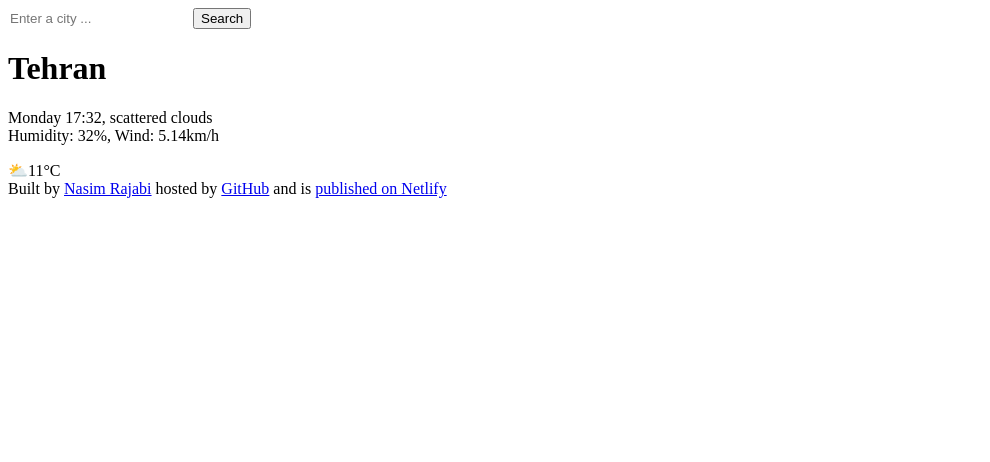
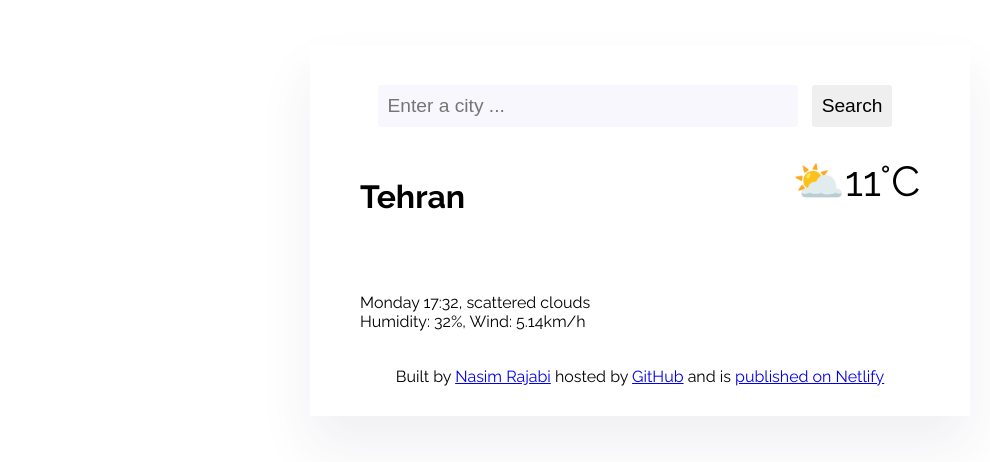
Before and after one commit to nasimrjb/my-weather-app, a plain HTML site: page index.html in a window 1280 px wide. Shown: the whole page, without its empty margins (0-990 px from the left). Drawn offline with Linux system fonts and the light colour scheme; a web font is replaced by a local one.

Commit message:
added some css

```diff
--- a/index.html
+++ b/index.html
@@ -4,9 +4,15 @@
     <meta charset="UTF-8" />
     <meta name="viewport" content="width=device-width, initial-scale=1.0" />
     <title>My Weather App</title>
+    <link rel="preconnect" href="https://fonts.googleapis.com" />
+    <link rel="preconnect" href="https://fonts.gstatic.com" crossorigin />
+    <link
+      href="https://fonts.googleapis.com/css2?family=Ephesis&family=Raleway:ital,wght@0,100;0,200;0,300;0,400;0,500;0,600;0,700;0,800;0,900;1,100;1,200;1,300;1,400;1,500;1,600;1,700;1,800;1,900&display=swap"
+      rel="stylesheet"
+    />
     <link rel="stylesheet" href="styles.css" />
   </head>
-  <body>
+  <body class="main">
     <header>
       <form action="">
         <input
@@ -20,14 +26,15 @@
       </form>
     </header>
     <main>
-      <h1>Tehran</h1>
-      <div>
+      <div class="weather">
+        <h1>Tehran</h1>
+        <div class="temperature">⛅11°C</div>
+        </div>
         <p>
           Monday 17:32, scattered clouds <br />
           Humidity: 32%, Wind: 5.14km/h
         </p>
-      </div>
-      <div>⛅11°C</div>
+    </div>
     </main>
     <footer>
       Built by
--- a/styles.css
+++ b/styles.css
@@ -1,11 +1,46 @@
 .search {
   border: none;
   color: red;
+  border-radius: 3px;
+  font-size: larger;
+  padding: 10px;
+  background-color: #f9f7fe;
+  width: 400px;
 }
-.body {
+.main {
   display: block;
   margin: 0 auto;
   border: black;
+  max-width: 600px;
   text-align: center;
-  font-family: "Times New Roman", Times, serif;
+  font-family: raleway;
+  margin: 45px auto;
+  box-shadow: 0 30px 50px rgba(65, 50, 100, 0.08);
+  padding: 30px;
 }
+.submit {
+  border: none;
+  border-radius: 3px;
+  font-size: larger;
+  padding: 10px;
+  margin: 10px;
+}
+h1 {
+  display: flex;
+  justify-content: space-between;
+  max-width: 300px;
+}
+.temperature {
+  display: flex;
+  justify-content: right;
+  font-size: 42px;
+}
+.weather {
+  padding: 20px;
+  display: flex;
+  justify-content: space-between;
+}
+p {
+  text-align: left;
+  padding: 20px;
+}
```
